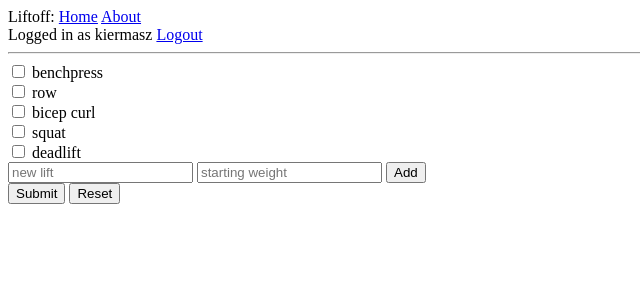
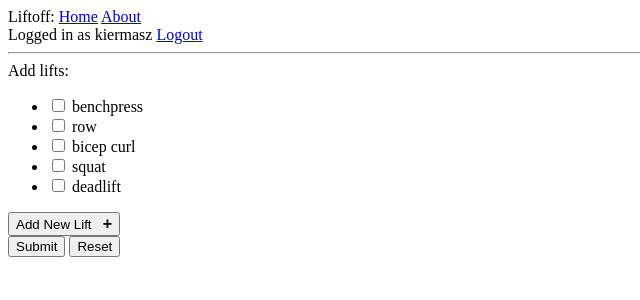
Before and after one commit to raczynskid/LiftOff, a Django app: page /new in a window 1280 px wide. Shown: the top 300 px of the page, without its empty margins (0-640 px from the left). Run offline with Django 3.2, Linux system fonts and the light colour scheme; a user stored in the database is signed in; data comes from the database, SQL or seed files in the repository; both versions use the stored data as it was after the commit; some libraries are stand-ins or nearby versions.

Commit message:
template for adding new sessions

```diff
--- a/LiftoffApp/forms.py
+++ b/LiftoffApp/forms.py
@@ -1,3 +1,14 @@
 from .models import *
 from django import forms
-import datetime
+
+
+class FormSessionPlan(forms.Form):
+    choices = forms.ModelMultipleChoiceField(
+        queryset=None,
+        widget=forms.CheckboxSelectMultiple,
+        label="Add lifts"
+    )
+
+    def __init__(self, *args, **kwargs):
+        super().__init__()
+        self.fields['choices'].queryset = get_user_lifts_unique(request=args[0])
--- a/LiftoffApp/models.py
+++ b/LiftoffApp/models.py
@@ -41,5 +41,17 @@ def get_user_sessions(request):
     return Session.objects.filter(user_id=request.user)
 
 
-def get_user_lifts(request):
-    return Lift.objects.filter(session__user_id=request.user).order_by().values('type').distinct()
+def get_user_lifts_unique(request):
+    return Lift.objects.filter(session__user_id=request.user) \
+        .order_by().values('type').distinct().values_list("type", flat=True)
+
+
+def get_last_weight(type, user):
+    return Lift.objects.filter(session__user_id=user, type=type) \
+        .order_by().values('session__date').values_list('weight').first()
+
+def get_set_values_per_last_lift(type, user):
+    last_session = Lift.objects.filter(session__user_id=user, type=type)\
+        .order_by().values('session__date').values_list('session__date').first()[0]
+    sets = Set.objects.filter(lift__type=type, lift__session__user_id=user, lift__session__date=last_session)
+    return [set.reps for set in sets]
--- /dev/null
+++ b/LiftoffApp/static/new.js
@@ -0,0 +1,26 @@
+$(document).ready(function() {
+    var max_fields = 10;
+    var wrapper = $(".container1");
+    var add_button = $(".add_form_field");
+
+    var x = 1;
+    $(add_button).click(function(e) {
+        e.preventDefault();
+        if (x < max_fields) {
+            x++;
+            $(wrapper).append(
+                '            <div>\n' +
+                '                <input type="text" name="newlift[]" placeholder="new lift">\n' +
+                '                <input type="number" min=0 name="startweight[]" placeholder="starting weight">\n' +
+                '            <a href="#" class="delete">delete</a></div>'); //add input box
+        } else {
+            alert('You Reached the limits')
+        }
+    });
+
+    $(wrapper).on("click", ".delete", function(e) {
+        e.preventDefault();
+        $(this).parent('div').remove();
+        x--;
+    })
+});
--- a/LiftoffApp/templates/new.html
+++ b/LiftoffApp/templates/new.html
@@ -1,17 +1,17 @@
 {% extends "base.html" %}
 {% block content %}
-    {% for lift in lifts %}
-        <input type="checkbox" id={{ lift.type }} name="{{ lift.type }}">
-        <label for="{{ lift.type }}">{{ lift.type }}</label><br>
-    {% endfor %}
-    <input type="text" id="new_type" name="new_type" placeholder="new lift">
-    <input type="number"
-           id="new_weight"
-           name="new_weight"
-           placeholder="starting weight"
-           min=0>
-    <button>Add</button>
-    <br>
-    <button type="submit">Submit</button>
-    <button type="reset">Reset</button>
+    <form method="post">
+        {% csrf_token %}
+        {{ form }}
+        <script src="https://cdnjs.cloudflare.com/ajax/libs/jquery/3.3.1/jquery.min.js"></script>
+        <div class="container1">
+            <button class="add_form_field">Add New Lift &nbsp;
+              <span style="font-size:16px; font-weight:bold;">+ </span>
+            </button>
+
+        </div>
+        <button type="submit">Submit</button>
+        <button type="reset">Reset</button>
+    </form>
+    <script src="../static/new.js"></script>
 {% endblock %}
--- a/LiftoffApp/views.py
+++ b/LiftoffApp/views.py
@@ -1,14 +1,28 @@
-from django.shortcuts import render
 from .models import *
 from django.http import HttpResponse
 from django.shortcuts import render, redirect
 from django.contrib.auth import authenticate, logout, login
-from django import forms
+from .forms import FormSessionPlan
 
 
 def new(request):
+    form = FormSessionPlan(request)
+    if request.method == 'POST':
+        existing_lifts = {lift: (get_last_weight(lift, request.user)[0],
+                                 get_set_values_per_last_lift(lift, request.user))
+                          for lift
+                          in request.POST.getlist('choices')}
+        added_lifts = dict(zip(request.POST.getlist('newlift[]'),
+                               request.POST.getlist('startweight[]')))
+        for k,v in added_lifts.items():
+            added_lifts[k] = (v, [0,0,0,0,0])
+
+        added_lifts.update(existing_lifts)
+        data = added_lifts
+        print(data)
     return render(request, "new.html",
-                  {"lifts": get_user_lifts(request)})
+                  {"lifts": get_user_lifts_unique(request),
+                   "form": form})
 
 
 def index(request):
```
Also changed, not shown: db.sqlite3.
